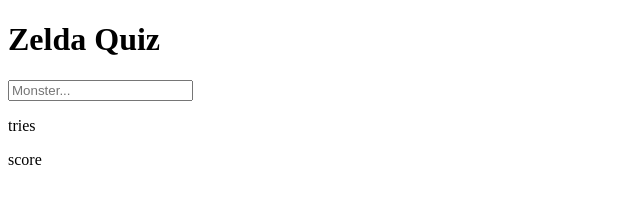
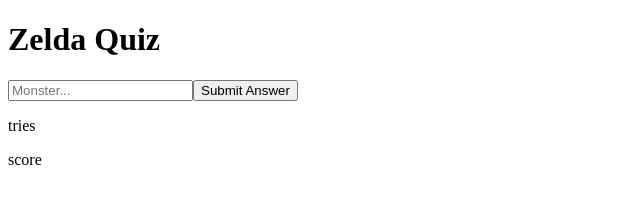
Before and after one commit to boomypig/Zelda-api-game, a plain HTML site: page index.html in a window 1280 px wide. Shown: the whole page, without its empty margins (0-640 px from the left). Drawn offline with nearby package versions, Linux system fonts and the light colour scheme; no server answers.

Commit message:
sub button

```diff
--- a/index.html
+++ b/index.html
@@ -17,6 +17,7 @@
         id="guess_inp"
         v-model="guess_inp"
       />
+      <button id="submit_button">Submit Answer</button>
       <p>tries</p>
       <p>score</p>
     </div>
```
